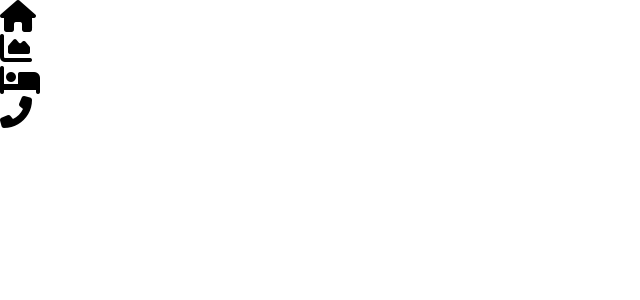
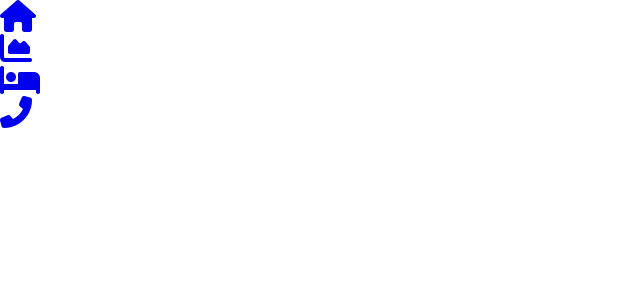
Before and after one commit to kateincoding/open-covid-Peru, a React (Create React App) app: page / in a window 1280 px wide. Shown: the top 300 px of the page, without its empty margins (0-640 px from the left). Built offline with nearby package versions, Linux system fonts and the light colour scheme.

Commit message:
Implemented the connection between different pages

```diff
--- a/package.json
+++ b/package.json
@@ -9,6 +9,7 @@
     "node-sass": "^5.0.0",
     "react": "^17.0.1",
     "react-dom": "^17.0.1",
+    "react-router-dom": "^5.2.0",
     "react-scripts": "4.0.3",
     "web-vitals": "^1.1.0"
   },
--- a/src/App.js
+++ b/src/App.js
@@ -1,14 +1,22 @@
 
 import './App.css';
-import NavBar from "./components/navbar/NavBar";
-import DownBar from "./components/downbar/downbar";
+import { BrowserRouter, Switch, Route } from 'react-router-dom';
+import Home from "./pages/home/home";
 import Statistics from "./pages/statistics/statistics";
+import Uci from "./pages/uci/uci";
+import Call from "./pages/call/call";
 function App() {
   return (
     <div>
-      {/* <NavBar/> */}
+      <BrowserRouter>
+        <Switch>
+          <Route exact path='/' component={Home} />
+          <Route exact path='/statistics' component={Statistics} />
+          <Route exact path='/uci' component={Uci} />
+          <Route exact path='/call' component={Call} />
+        </Switch>
+      </BrowserRouter>
 
-      <Statistics/>
     </div>
   );
 }
--- a/src/components/downbar/downbar.js
+++ b/src/components/downbar/downbar.js
@@ -5,16 +5,28 @@ function DownBar(){
     <div>
     <div className="main-downbar">
       <div>
-        <i class="fas fa-home fa-2x downbar-icon"></i>
+        <a href="/">
+          <i class="fas fa-home fa-2x downbar-icon"></i>
+        </a>
+
       </div>
       <div>
-      <i class="fas fa-chart-area fa-2x downbar-icon"></i>
+        <a href="/statistics">
+          <i class="fas fa-chart-area fa-2x downbar-icon"></i>
+        </a>
+
       </div>
       <div>
-      <i class="fas fa-bed fa-2x downbar-icon"></i>
+        <a href="/uci">
+          <i class="fas fa-bed fa-2x downbar-icon"></i>
+        </a>
+
       </div>
       <div>
-        <i class="fas fa-phone-alt fa-2x downbar-icon"></i>
+        <a href="/call">
+          <i class="fas fa-phone-alt fa-2x downbar-icon"></i>
+        </a>
+
       </div>
 
     </div>
--- /dev/null
+++ b/src/pages/call/call.jsx
@@ -0,0 +1,12 @@
+import React from 'react';
+import DownBar from "../../components/downbar/downbar";
+
+function Call(){
+  return (
+    <div>
+      <DownBar/>
+    </div>
+  );
+}
+
+export default Call;
--- /dev/null
+++ b/src/pages/home/home.jsx
@@ -0,0 +1,12 @@
+import React from 'react';
+import DownBar from "../../components/downbar/downbar";
+
+function Home(){
+  return (
+    <div>
+      <DownBar/>
+    </div>
+  );
+}
+
+export default Home;
--- /dev/null
+++ b/src/pages/uci/uci.jsx
@@ -0,0 +1,12 @@
+import React from 'react';
+import DownBar from "../../components/downbar/downbar";
+
+function Uci(){
+  return (
+    <div>
+      <DownBar/>
+    </div>
+  );
+}
+
+export default Uci;
```
Also changed, not shown: src/components/header/header.styles.scss (deleted), src/components/navbar/NavBar.scss (deleted), 1 other file (tests, documents, lock files or other folders).
